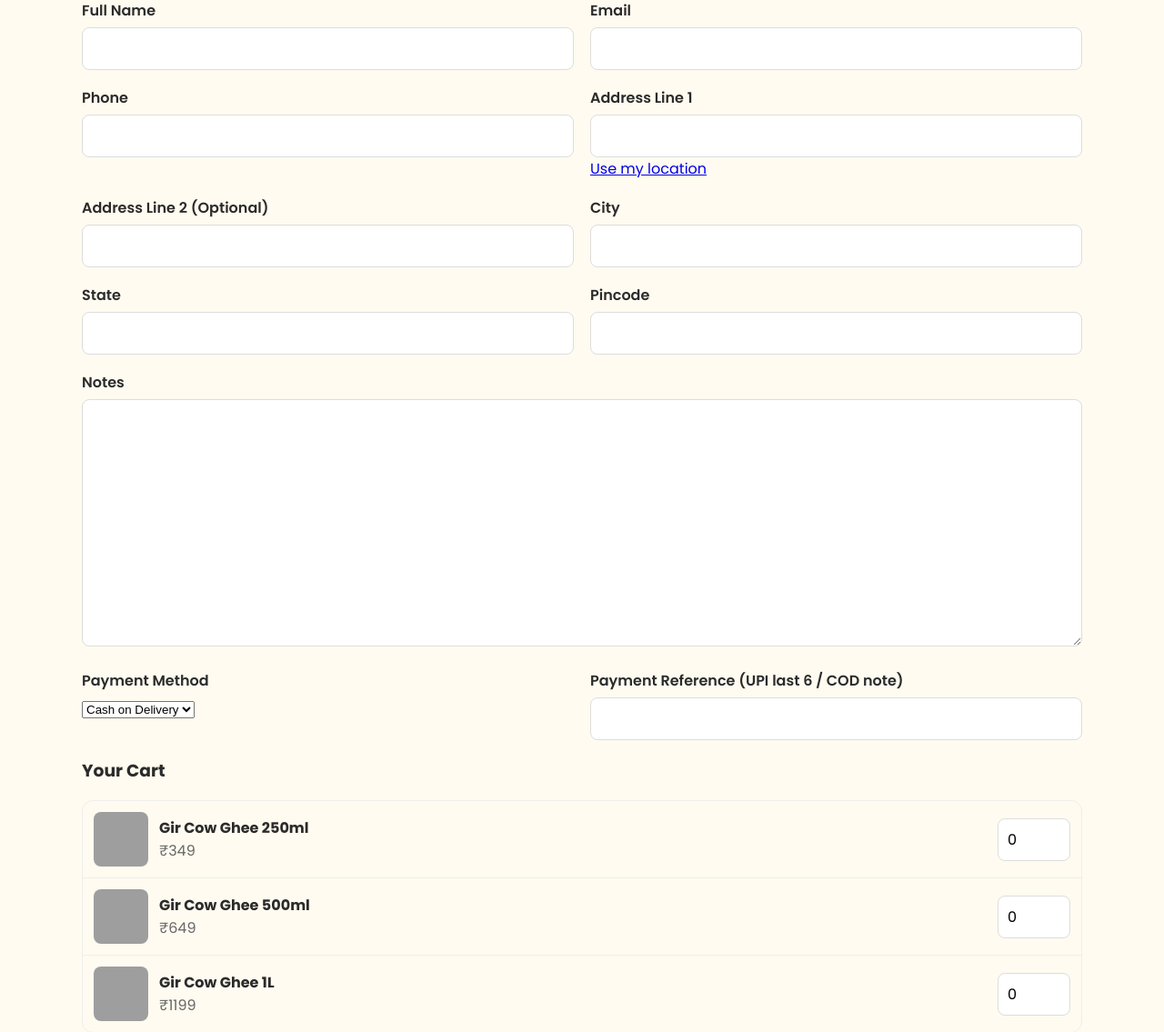
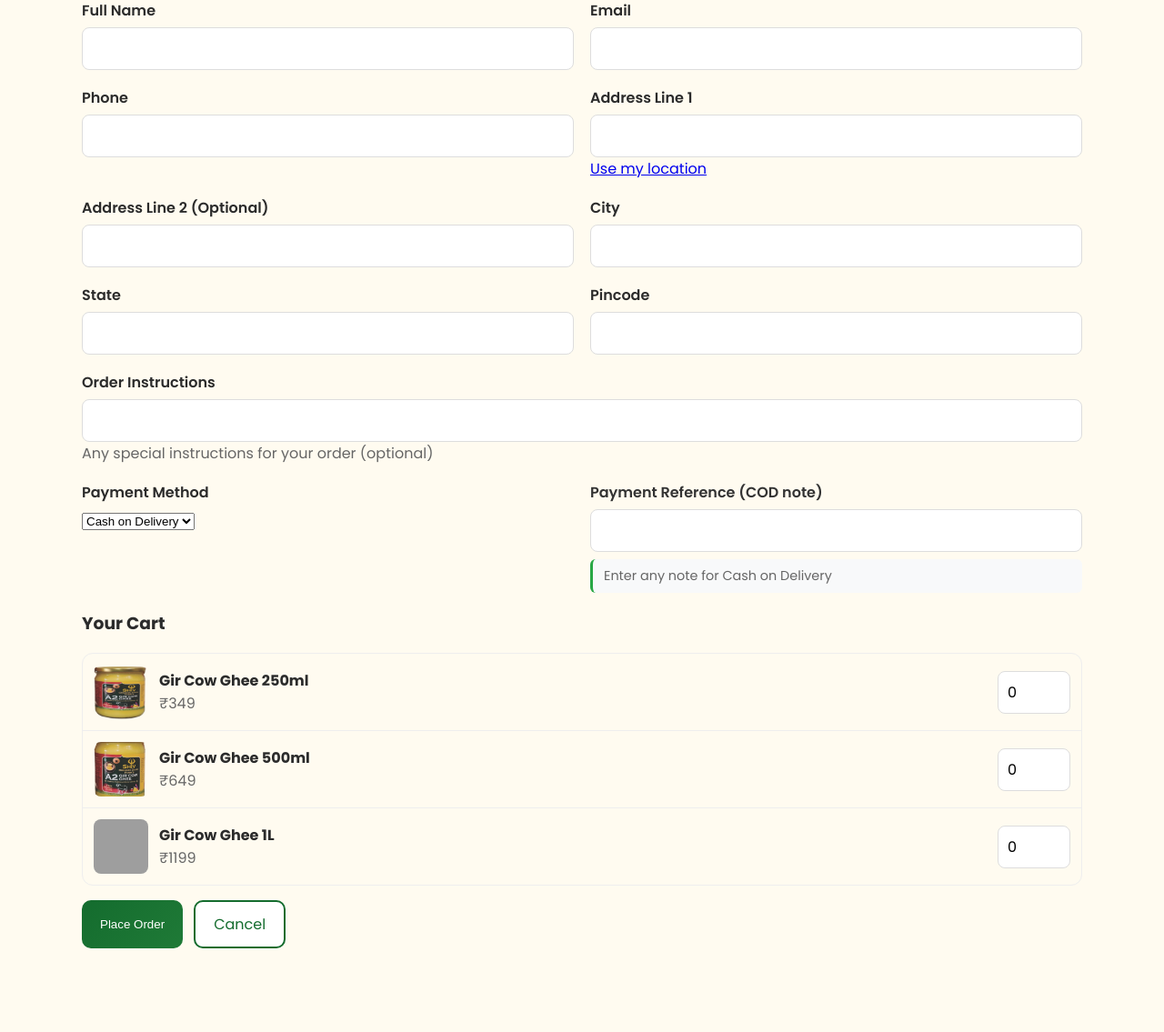
Before and after one commit to Shourya-Bhosale/Project1, a Django app: page /order/ in a window 1280 px wide. Shown: the part 250-1385 px from the top of the page at 91% size. After the commit the page ends 1293 px from the top, so only its background shows below. Run offline with Django 5.2, Linux system fonts and the light colour scheme; data comes from the database, SQL or seed files in the repository; grey boxes are pictures that could not be loaded.

Commit message:
Enhanced UPI payment system with QR scanner, fixed cart images, and improved order form

```diff
--- a/store/models.py
+++ b/store/models.py
@@ -10,7 +10,7 @@ class Product(models.Model):
     is_active = models.BooleanField(default=True)
 
     def __str__(self):
-        return f"{self.name} ({self.size_ml}ml)"
+        return f"{name} ({size_ml}ml)"
 
 
 class Order(models.Model):
@@ -32,7 +32,7 @@ class Order(models.Model):
     ]
     payment_method = models.CharField(max_length=8, choices=PAYMENT_CHOICES, default='COD')
     payment_reference = models.CharField(max_length=120, blank=True, help_text='Last 6 of UPI txn or note for COD')
-    notes = models.TextField(blank=True)
+    notes = models.CharField(max_length=200, blank=True, help_text='Special instructions for your order')
     total_amount = models.PositiveIntegerField(default=0)
 
     def save(self, *args, **kwargs):
--- a/store/static/store/styles.css
+++ b/store/static/store/styles.css
@@ -51,6 +51,91 @@ blockquote cite{font-style:normal;font-weight:600;color:var(--primary)}
 .cart-info{display:flex;gap:12px;align-items:center}
 .cart-info img{width:60px;height:60px;object-fit:cover;border-radius:8px}
 .cart-qty input{width:80px}
+
+/* UPI QR Scanner Section */
+.upi-section {
+    grid-column: 1 / -1;
+    background: linear-gradient(135deg, #667eea 0%, #764ba2 100%);
+    border-radius: 16px;
+    padding: 24px;
+    margin: 20px 0;
+    color: white;
+    box-shadow: 0 8px 32px rgba(102, 126, 234, 0.3);
+    animation: slideIn 0.5s ease-out;
+}
+
+.qr-scanner h4 {
+    text-align: center;
+    margin: 0 0 20px 0;
+    font-size: 1.4em;
+    color: white;
+}
+
+.qr-container {
+    text-align: center;
+    margin-bottom: 20px;
+}
+
+.qr-image {
+    width: 200px;
+    height: 200px;
+    border-radius: 12px;
+    border: 4px solid white;
+    box-shadow: 0 4px 20px rgba(0, 0, 0, 0.2);
+    background: white;
+    padding: 8px;
+}
+
+.qr-instructions {
+    background: rgba(255, 255, 255, 0.1);
+    border-radius: 12px;
+    padding: 20px;
+    backdrop-filter: blur(10px);
+}
+
+.qr-instructions p {
+    margin: 8px 0;
+    font-size: 0.95em;
+    line-height: 1.4;
+}
+
+.qr-instructions strong {
+    color: #ffd700;
+    font-weight: 600;
+}
+
+@keyframes slideIn {
+    from {
+        opacity: 0;
+        transform: translateY(20px);
+    }
+    to {
+        opacity: 1;
+        transform: translateY(0);
+    }
+}
+
+/* Payment Reference Field Enhancement */
+#paymentRefLabel {
+    font-weight: 600;
+    color: #333;
+}
+
+#paymentRefHelp {
+    margin-top: 8px;
+    font-size: 0.9em;
+}
+
+#upiHelp, #codHelp {
+    padding: 8px 12px;
+    border-radius: 6px;
+    background: #f8f9fa;
+    border-left: 3px solid #007bff;
+}
+
+#codHelp {
+    border-left-color: #28a745;
+}
 .actions{margin-top:16px;display:flex;gap:12px}
 .center{text-align:center}
 .pay-helper{display:flex;gap:24px;align-items:center;margin-top:16px}
--- a/store/templates/store/order.html
+++ b/store/templates/store/order.html
@@ -1,6 +1,6 @@
 <!DOCTYPE html>
 <html lang="en">
-<head>
+<head style="background-color:;">
     {% load static %}
     <meta charset="UTF-8">
     <meta name="viewport" content="width=device-width, initial-scale=1.0">
@@ -59,22 +59,39 @@
                         {{ form.postal_code }}
                     </div>
                     <div class="full">
-                        <label>Notes</label>
+                        <label>Order Instructions</label>
                         {{ form.notes }}
+                        <div class="muted">Any special instructions for your order (optional)</div>
                     </div>
                     <div>
                         <label>Payment Method</label>
                         {{ form.payment_method }}
-                        <div class="pay-helper" id="payHelper" style="display:none;margin-top:8px;">
-                            <div id="qrWrap" class="qr">
-                                <img src="{% static 'store/images/upi_qr.jpg' %}" alt="UPI QR" />
-                                <div class="muted">Scan and pay (UPI). Enter last 6 digits in reference.</div>
+                    </div>
+
+                    <!-- UPI QR Scanner Section -->
+                    <div class="upi-section" id="upiSection" style="display:none;">
+                        <div class="qr-scanner">
+                            <h4>📱 Scan UPI QR Code</h4>
+                            <div class="qr-container">
+                                <img src="{% static 'store/images/upi_qr.jpg' %}" alt="UPI QR Code" class="qr-image" />
+                            </div>
+                            <div class="qr-instructions">
+                                <p>1. Open your UPI app (PhonePe, Google Pay, Paytm, etc.)</p>
+                                <p>2. Scan this QR code</p>
+                                <p>3. Enter the amount: <strong>₹<span id="totalAmount">0</span></strong></p>
+                                <p>4. Complete the payment</p>
+                                <p>5. Enter the last 6 digits of transaction reference below</p>
                             </div>
                         </div>
                     </div>
+
                     <div>
-                        <label>Payment Reference (UPI last 6 / COD note)</label>
+                        <label id="paymentRefLabel">Payment Reference</label>
                         {{ form.payment_reference }}
+                        <div class="muted" id="paymentRefHelp">
+                            <span id="upiHelp" style="display:none;">Enter last 6 digits of UPI transaction reference</span>
+                            <span id="codHelp" style="display:none;">Enter any note for Cash on Delivery</span>
+                        </div>
                     </div>
                     {{ form.latitude }}
                     {{ form.longitude }}
@@ -86,7 +103,15 @@
                     {% for product in products %}
                     <div class="cart-row">
                         <div class="cart-info">
-                            <img src="{{ product.image_url }}" alt="{{ product.name }}">
+                            {% if product.size_ml == 250 %}
+                                <img src="{% static 'store/images/250ml.png' %}" alt="{{ product.name }}">
+                            {% elif product.size_ml == 500 %}
+                                <img src="{% static 'store/images/500 Ml.png' %}" alt="{{ product.name }}">
+                            {% elif product.size_ml == 1000 %}
+                                <img src="{% static 'store/images/1000 Ml.png' %}" alt="{{ product.name }}">
+                            {% else %}
+                                <img src="{% static 'store/images/COW.png' %}" alt="{{ product.name }}">
+                            {% endif %}
                             <div>
                                 <strong>{{ product.name }}</strong>
                                 <div class="muted">₹{{ product.price }}</div>
@@ -99,12 +124,7 @@
                     {% endfor %}
                 </div>
 
-                <div class="pay-helper" id="payHelper" style="display:none;">
-                    <div id="qrWrap" class="qr">
-                        <img src="{% static 'store/images/upi_qr.jpg' %}" alt="UPI QR" />
-                        <div class="muted">Scan and pay (UPI). Enter last 6 digits in reference.</div>
-                    </div>
-                </div>
+
 
                 <div class="actions">
                     <button class="btn btn-primary" type="submit">Place Order</button>
@@ -124,18 +144,61 @@
                 }
             });
         }
-        // Toggle QR only when UPI is selected
+        // Toggle UPI section and update payment reference label
         const pmSelect = document.querySelector('[name="payment_method"]');
-        const qrWrap = document.getElementById('qrWrap');
-        const payHelper = document.getElementById('payHelper');
-        function toggleQR(){
-            if (!pmSelect || !qrWrap) return;
-            const show = (pmSelect.value === 'UPI');
-            qrWrap.style.display = show ? 'block' : 'none';
-            if (payHelper) payHelper.style.display = show ? 'flex' : 'none';
+        const upiSection = document.getElementById('upiSection');
+        const paymentRefLabel = document.getElementById('paymentRefLabel');
+        const upiHelp = document.getElementById('upiHelp');
+        const codHelp = document.getElementById('codHelp');
+
+        function toggleUPISection(){
+            if (!pmSelect || !upiSection) return;
+            const isUPI = (pmSelect.value === 'UPI');
+
+            // Show/hide UPI section
+            upiSection.style.display = isUPI ? 'block' : 'none';
+
+            // Update payment reference label and help text
+            if (isUPI) {
+                paymentRefLabel.textContent = 'UPI Transaction Reference (Last 6 digits)';
+                upiHelp.style.display = 'block';
+                codHelp.style.display = 'none';
+            } else {
+                paymentRefLabel.textContent = 'Payment Reference (COD note)';
+                upiHelp.style.display = 'none';
+                codHelp.style.display = 'block';
+            }
+
+            // Calculate and update total amount
+            updateTotalAmount();
         }
-        pmSelect && pmSelect.addEventListener('change', toggleQR);
-        toggleQR();
+
+        pmSelect && pmSelect.addEventListener('change', toggleUPISection);
+        toggleUPISection();
+
+        // Calculate total amount based on cart quantities
+        function updateTotalAmount() {
+            let total = 0;
+            document.querySelectorAll('.cart-qty input').forEach(function(input) {
+                const qty = parseInt(input.value) || 0;
+                const size = parseInt(input.getAttribute('data-size'));
+                let price = 0;
+
+                // Get price based on size
+                if (size === 250) price = 349;
+                else if (size === 500) price = 649;
+                else if (size === 1000) price = 1299;
+
+                total += qty * price;
+            });
+
+            document.getElementById('totalAmount').textContent = total;
+        }
+
+        // Update total when quantities change
+        document.querySelectorAll('.cart-qty input').forEach(function(input) {
+            input.addEventListener('input', updateTotalAmount);
+        });
 
         // Ask location only when user interacts (e.g., when focusing address)
         const addressField = document.querySelector('[name="address_line1"]');
```
Also changed, not shown: other parts of store/static/store/styles.css (+42 -0 lines), store/templates/store/home.html (+4 -4 lines), store/migrations/0005_alter_order_notes_alter_order_order_number.py (added), 1 other file.
